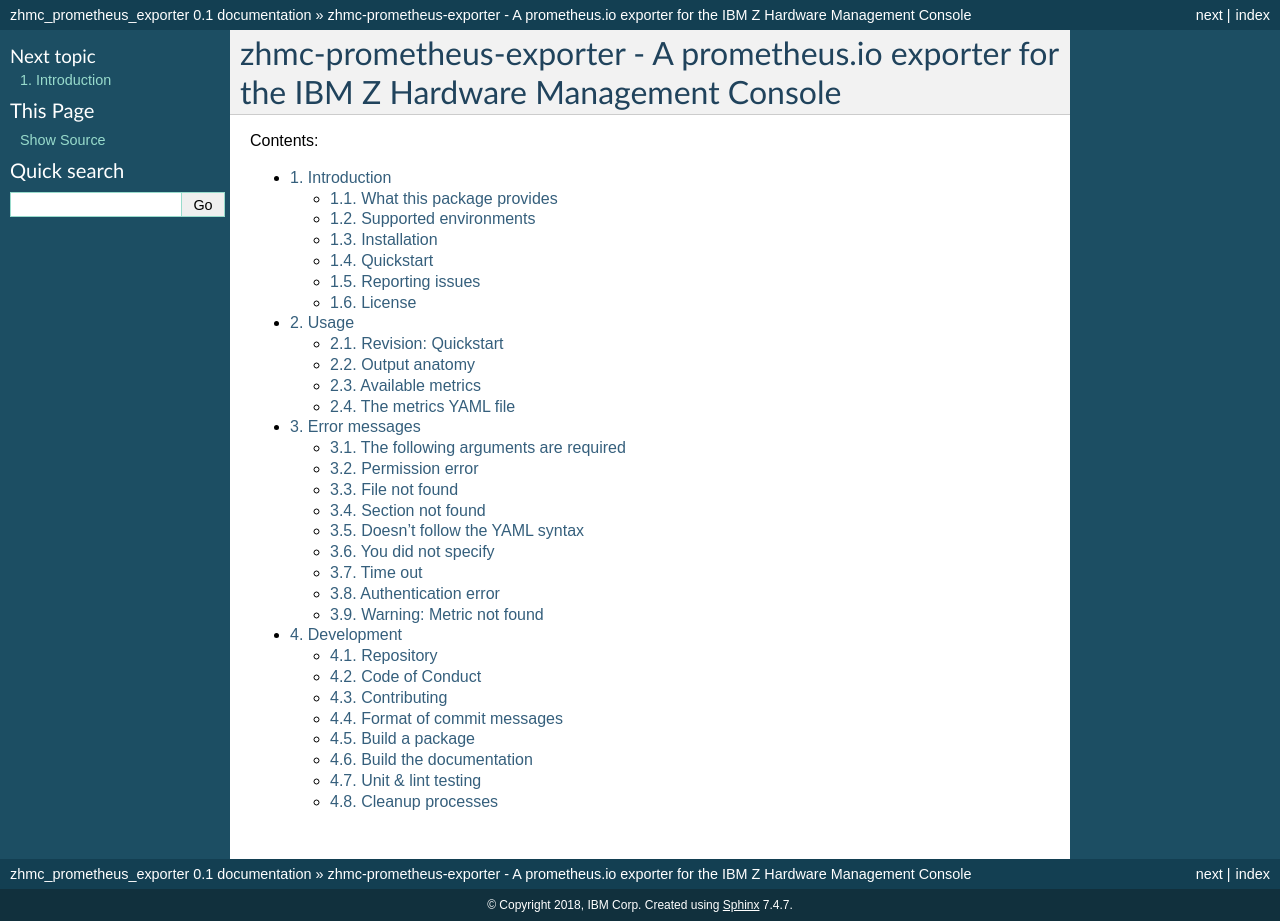
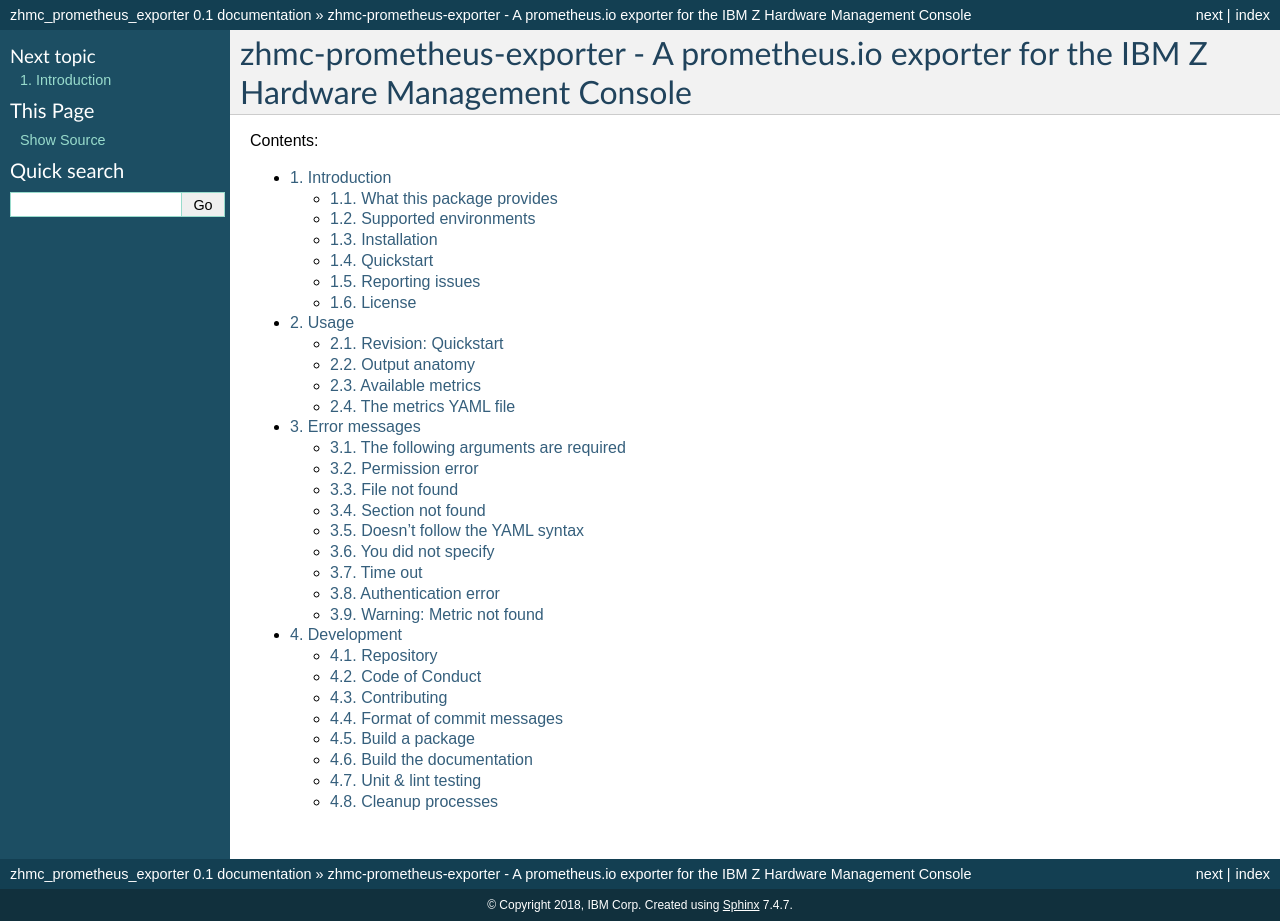
Before and after one commit to zhmcclient/zhmc-prometheus-exporter, a Sphinx documentation site: the page built from docs/index.rst, in a window 1280 px wide. Built offline with Sphinx 7.4.7, drawn with Linux system fonts in a browser that asks for light colours.

Commit message:
Increased textwidth of documentation
To further converge to the documentation of other zhmcclient projects,
the textwidth is no longer limited.

Signed-off-by: Jakob-Naucke <jakob.naucke@ibm.com>

```diff
--- a/docs/conf.py
+++ b/docs/conf.py
@@ -81,7 +81,7 @@
 # further.  For a list of options available for each theme, see the
 # documentation.
 #
-# html_theme_options = {}
+html_theme_options = {"body_max_width": "100%"}
 
 # Add any paths that contain custom static files (such as style sheets) here,
 # relative to this directory. They are copied after the builtin static files,
```
